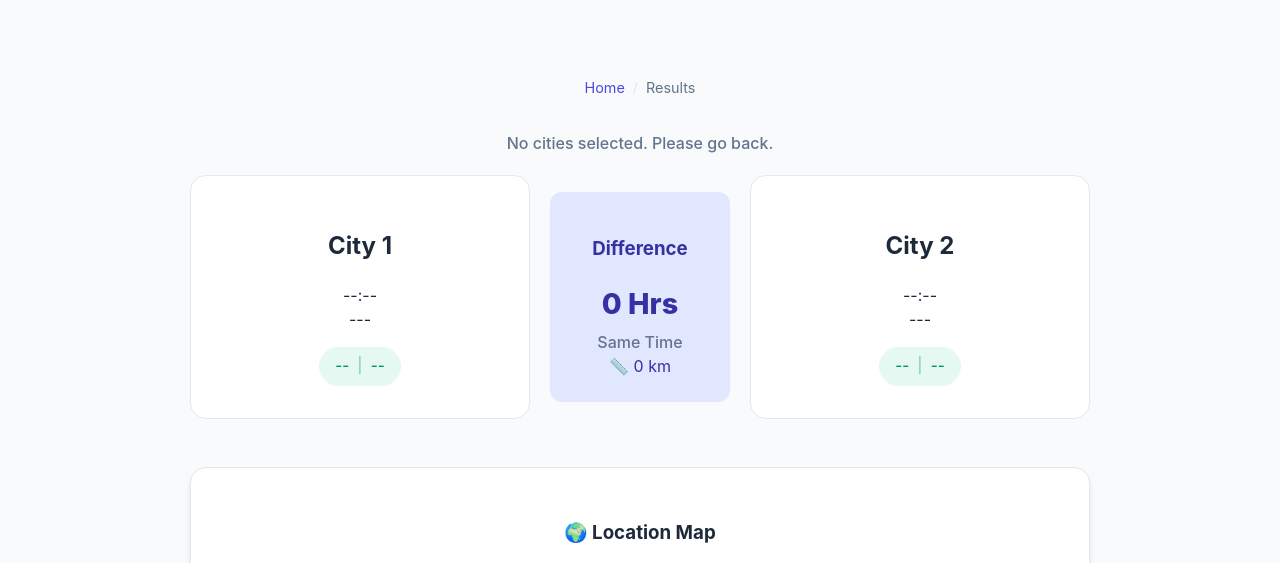
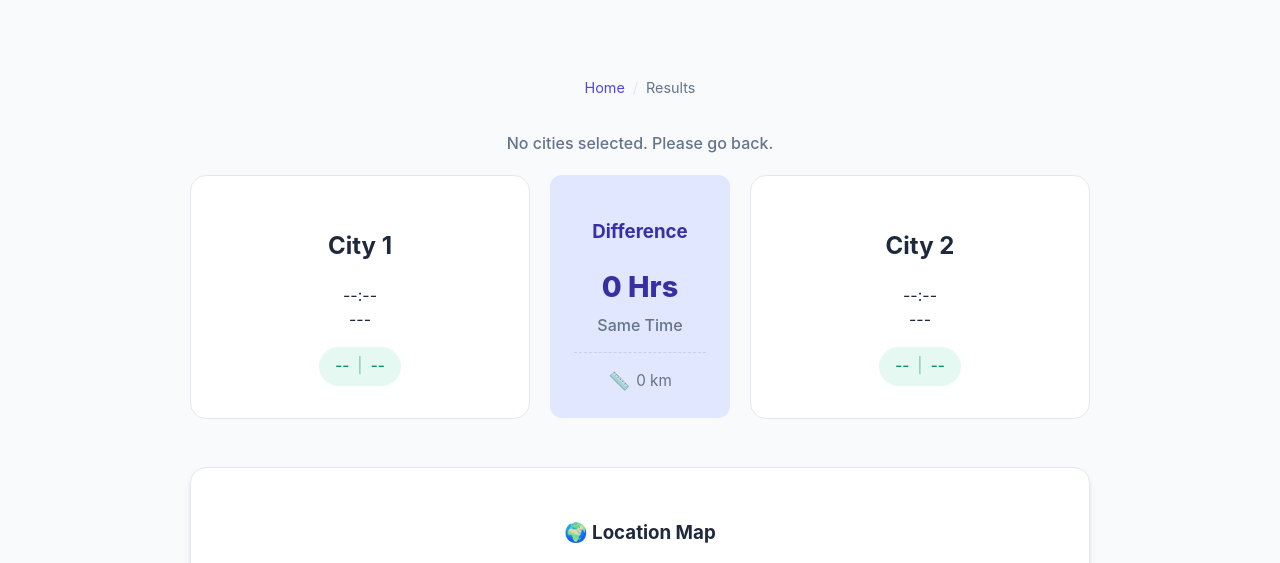
Before and after one commit to Kausal-dev/CityTimeCompare, a plain HTML site: page results.html in a window 1280 px wide. Shown: the part 176-739 px from the top of the page. Drawn offline with nearby package versions, Linux system fonts and the light colour scheme.

Commit message:
Add styles for distance display and icons

```diff
--- a/css/style.css
+++ b/css/style.css
@@ -356,6 +356,26 @@ button.primary-btn:hover {
     font-weight: 500;
 }
 
+.distance-display {
+    margin-top: 15px;
+    padding-top: 15px;
+    border-top: 1px dashed rgba(0, 0, 0, 0.1);
+    font-size: 0.95rem;
+    color: var(--text-muted);
+    display: flex;
+    align-items: center;
+    justify-content: center;
+    gap: 6px;
+}
+
+[data-theme="dark"] .distance-display {
+    border-top-color: rgba(255, 255, 255, 0.1);
+}
+
+.distance-icon {
+    font-size: 1.1rem;
+}
+
 
 
 /* --- Map Section --- */
```
